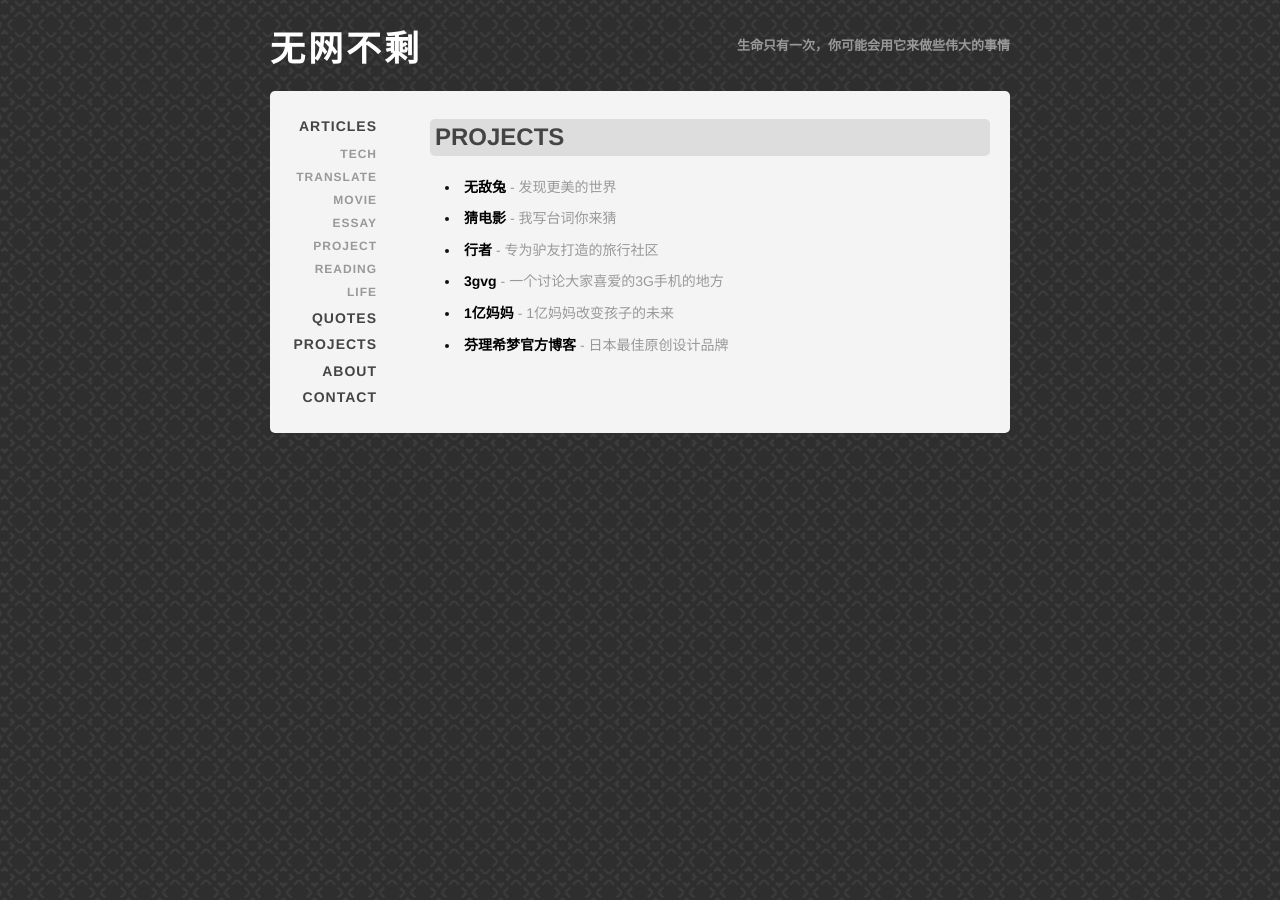
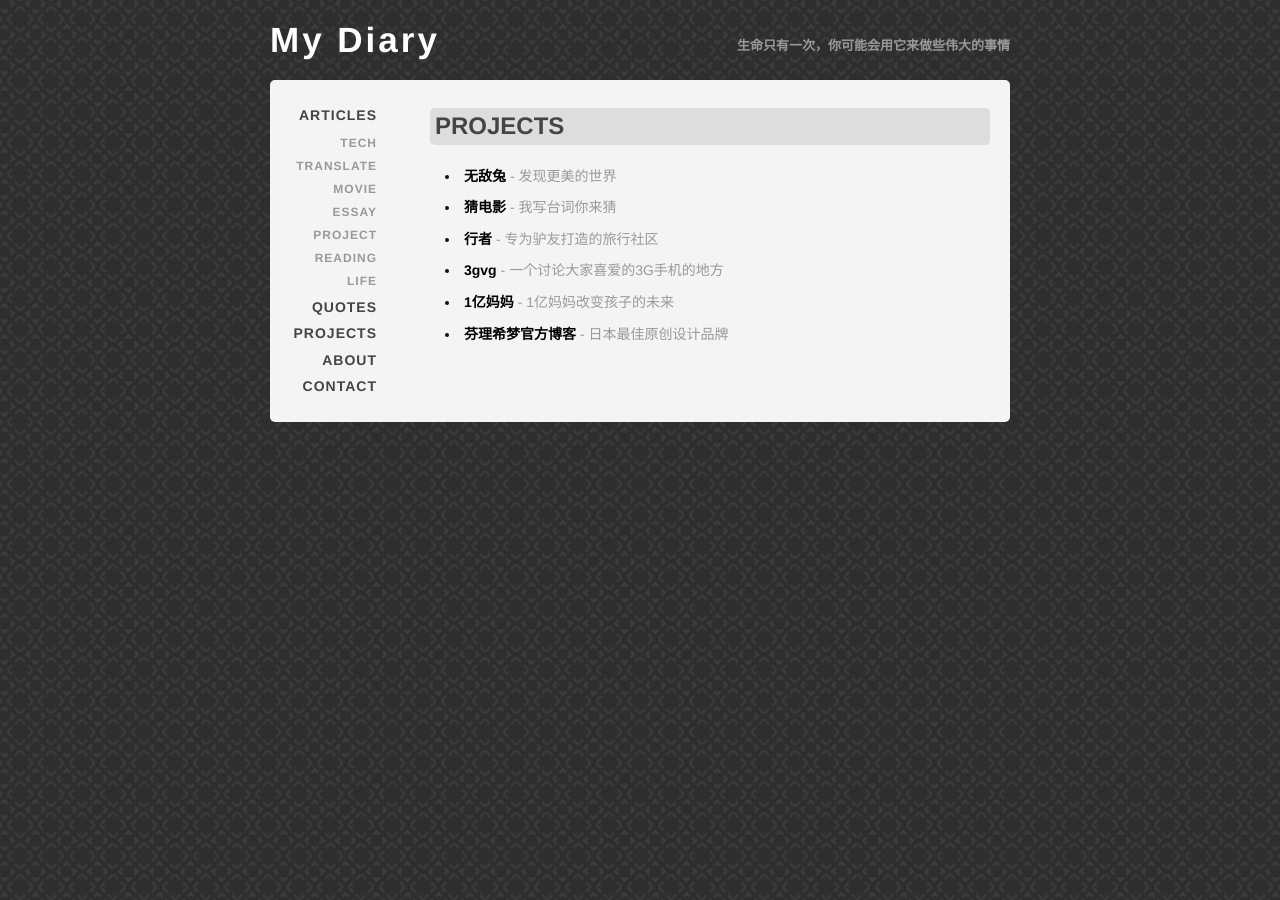
Before and after one commit to cyshi/sxs.github.com, a Jekyll site: the page built from projects.html, in a window 1280 px wide. Built offline with Jekyll 4.4.1, drawn with Linux system fonts in a browser that asks for light colours; Markdown is read by kramdown in place of the engine named in the settings.

Commit message:
modify profile page

```diff
--- a/_layouts/profile.html
+++ b/_layouts/profile.html
@@ -2,7 +2,7 @@
 <html>
 	<head>
 		<meta http-equiv="content-type" content="text/html;charset=utf-8" />
-		<title>无网不剩</title>
+		<title>My Diary</title>
 		<link rel="stylesheet" type="text/css" href="/css/style.css" />
 		<link rel="stylesheet" type="text/css" href="/css/syntax.css" />
 		<link rel="alternate" type="application/rss+xml" title="RSS" href="http://feeds.feedburner.com/lzyy">
@@ -22,7 +22,7 @@
 	<body>
 		<div id="logo">
 			<span id="tags">生命只有一次，你可能会用它来做些伟大的事情</span>
-			<h1><a href="/">无网不剩</a></h1></div>
+			<h1><a href="/">My Diary</a></h1></div>
 		<div id="wrapper">
 			<div id="content" class="index">
 				<div id="sidebar">
```
